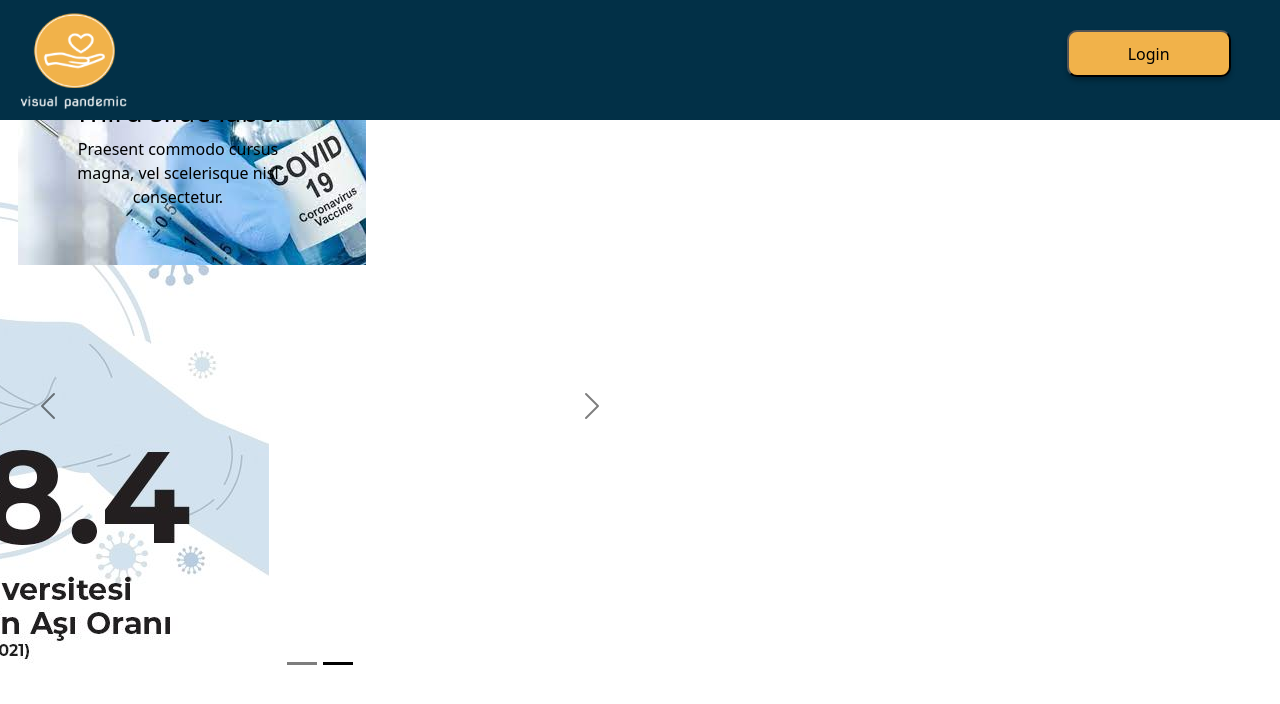
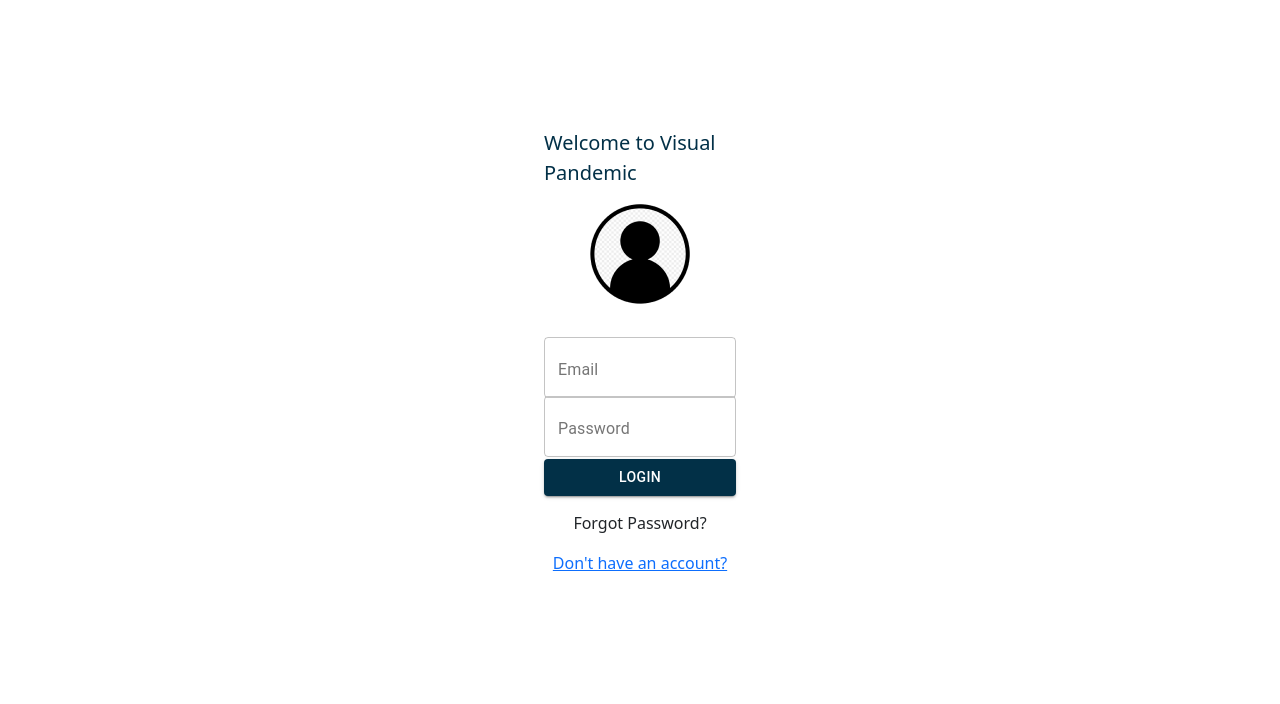
Before and after one commit to vIremAydin/Pandemic-Manager, a React (Create React App) app in the folder front-end/: page /login in a window 1280 px wide. Shown: the top 704 px of the page. Built offline with nearby package versions, Linux system fonts and the light colour scheme.

Commit message:
router added.

```diff
--- a/front-end/package.json
+++ b/front-end/package.json
@@ -16,7 +16,9 @@
     "react-bootstrap": "^2.0.2",
     "react-dom": "^17.0.2",
     "react-redux": "^7.2.6",
+    "react-router-dom": "^6.0.2",
     "react-scripts": "^4.0.3",
+    "react-slideshow-image": "^3.6.0",
     "redux": "^4.1.2",
     "redux-thunk": "^2.4.0",
     "thunk": "^0.0.1",
--- a/front-end/src/App.js
+++ b/front-end/src/App.js
@@ -2,17 +2,29 @@ import './App.css';
 import {makeStyles} from "@material-ui/core/styles";
 import MainPage from "./pages/Main-page";
 import Welcome from "./pages/Welcome";
-//import { useState } from 'react';
+import {Route, Routes} from "react-router-dom";
+import Login from "./pages/Login";
+import Register from "./pages/Register";
+
+
 
 const useStyles = makeStyles({
     container: {}
 });
 
 function App() {
-
     return (
         <div>
-            <Welcome/>
+        <Routes>
+            <Route path='/' element={<Welcome/>} />
+
+            <Route path='/welcome' element={<MainPage/>} />
+
+            <Route path='/login' element={<Login/>} />
+            <Route path='/register' element={<Register/>} />
+
+        </Routes>
+
         </div>
 
     );
--- a/front-end/src/components/Header.js
+++ b/front-end/src/components/Header.js
@@ -75,7 +75,7 @@ const Header = ({tab, changeTab, activeTab}) => {
                 <img className={classes.logo} src={logo} alt=""/>
             </div>
             <div className={classes.buttons}>
-         <MyButton onClick={()=>handleButtons("MyCourses")}  isActive={activeTab.activeTab=== "MyCourses"} name={"My Courses"}/>
+         <MyButton onClick={()=>handleButtons("Courses")}  isActive={activeTab.activeTab=== "Courses"} name={"Courses"}/>
          <MyButton onClick={()=>handleButtons("Attendance")}  isActive={activeTab.activeTab === "Attendance"} name={"Attendance"}/>
          <MyButton onClick={()=>handleButtons("Participants")} isActive={activeTab.activeTab === "Participants"} name={"Participants"}/>
          <MyButton onClick={()=>handleButtons("SeatPlan")} isActive={activeTab.activeTab === "SeatPlan"} name={"Seat Plan"}/>
--- a/front-end/src/index.js
+++ b/front-end/src/index.js
@@ -5,14 +5,19 @@ import App from './App';
 import reportWebVitals from './reportWebVitals';
 import {Provider} from "react-redux";
 import store from "./redux/store";
+import {BrowserRouter} from "react-router-dom";
 import 'bootstrap/dist/css/bootstrap.min.css';
+
 ReactDOM.render(
-    <Provider store={store}>
-<React.StrictMode>
-    <App />
-  </React.StrictMode>
-    </Provider>,
-  document.getElementById('root')
+    <BrowserRouter>
+        <Provider store={store}>
+            <React.StrictMode>
+                <App/>
+            </React.StrictMode>
+        </Provider>
+    </BrowserRouter>
+    ,
+    document.getElementById('root')
 );
 
 // If you want to start measuring performance in your app, pass a function
--- a/front-end/src/pages/Login.js
+++ b/front-end/src/pages/Login.js
@@ -1,7 +1,7 @@
 import { makeStyles } from "@material-ui/core/styles";
 import userLogo from "../images/userLogo.png";
-import {Button, TextField, Link} from "@material-ui/core";
-
+import {Button, TextField} from "@material-ui/core";
+import {Link} from "react-router-dom"
 
 const useStyles = makeStyles({
     loginContainer: {
@@ -47,8 +47,8 @@ const Login = ()=>{
             <TextField id="outlined-basic" label="Email" variant="outlined" className={classes.textfield}/>
             <TextField id="outlined-basic" label="Password" variant="outlined" className={classes.textfield}/>
             <Button variant="contained" className={classes.loginButton}>Login</Button>
-            <Link href="#">Forgot Password?</Link>
-            <p>Don't have an account? <Link href="#">Register</Link></p>
+            <p>Forgot Password?</p>
+            <Link to={"/register"}>Don't have an account?</Link>
         </div>
 
     );
--- a/front-end/src/pages/Main-page.js
+++ b/front-end/src/pages/Main-page.js
@@ -33,7 +33,7 @@ const MainPage = ({activeTab}) => {
                 </Grid>
                 <Grid item xs={8}>
                     {activeTab.activeTab === "Attendance" ? <AttendanceStudent/> :
-                    activeTab.activeTab === "MyCourses" ? <Courses/> :
+                    activeTab.activeTab === "Courses" ? <Courses/> :
                         <Edit_Profile/>}
                 </Grid>
 
--- a/front-end/src/pages/Register.js
+++ b/front-end/src/pages/Register.js
@@ -1,6 +1,7 @@
 import { makeStyles } from "@material-ui/core/styles";
 import userLogo from "../images/userLogo.png";
-import {Button, TextField, Link} from "@material-ui/core";
+import {Button, TextField} from "@material-ui/core";
+import {Link} from "react-router-dom";
 
 
 const useStyles = makeStyles({
@@ -47,7 +48,7 @@ const Register = ()=>{
             <TextField id="outlined-basic" label="Email" variant="outlined" className={classes.textfield}/>
             <TextField id="outlined-basic" label="Password" variant="outlined" className={classes.textfield}/>
             <Button variant="contained" className={classes.registerButton}>Create an account</Button>
-            <p>Already have an account? <Link href="#">Log in</Link></p>
+            <p>Already have an account? <Link to={"/login"}>Log in</Link></p>
         </div>
 
     );
--- a/front-end/src/pages/Welcome.js
+++ b/front-end/src/pages/Welcome.js
@@ -4,6 +4,11 @@ import {Grid} from "@material-ui/core";
 import {Carousel} from "react-bootstrap";
 import slide1 from "../images/ası-bilkent.jpg";
 import slide2 from "../images/asi.jpg";
+import 'react-slideshow-image/dist/styles.css'
+import {Slide} from 'react-slideshow-image';
+import React from 'react';
+import {Link} from "react-router-dom";
+
 
 const useStyles = makeStyles({
     contain: {
@@ -46,6 +51,24 @@ const useStyles = makeStyles({
 });
 const Welcome = () => {
     const classes = useStyles();
+    const slideImages = [
+        {
+            url: slide2,
+            caption: 'Slide 1'
+        },
+        {
+            url: 'images/slide_3.jpg',
+            caption: 'Slide 2'
+        },
+        {
+            url: 'images/slide_4.jpg',
+            caption: 'Slide 3'
+        },
+    ];
+
+    function handleClick() {
+        return undefined;
+    }
 
     return (
         <div>
@@ -60,36 +83,22 @@ const Welcome = () => {
 
                     </Grid>
                     <Grid item xs={2}>
-                        <button className={classes.btn}>Login</button>
+                        <Link to={"/login"}>
+                            <button className={classes.btn}>Login</button>
+                        </Link>
                     </Grid>
                 </Grid>
             </div>
-            <div>
-                <Carousel variant={"dark"} className={"w-50 h-50"}>
-                    <Carousel.Item className="w-50 h-50">
-                        <img
-                            className={"d-block"}
-                            src={slide1}
-                            alt="First slide"
-                        />
-                        <Carousel.Caption>
-                            <h3>First slide label</h3>
-                            <p>Nulla vitae elit libero, a pharetra augue mollis interdum.</p>
-                        </Carousel.Caption>
-                    </Carousel.Item>
-                    <Carousel.Item className="w-50 h-50">
-                        <img
-                            className={"d-block"}
-                            src={slide2}
-                            alt="Third slide"
-                        />
-
-                        <Carousel.Caption>
-                            <h3>Third slide label</h3>
-                            <p>Praesent commodo cursus magna, vel scelerisque nisl consectetur.</p>
-                        </Carousel.Caption>
-                    </Carousel.Item>
-                </Carousel>
+            <div className="slide-container">
+                <Slide>
+                    {slideImages.map((slideImage, index) => (
+                        <div className="each-slide" key={index}>
+                            <div style={{'backgroundImage': `url(${slideImage.url})`}}>
+                                <span>{slideImage.caption}</span>
+                            </div>
+                        </div>
+                    ))}
+                </Slide>
 
             </div>
         </div>
```
Also changed, not shown: 1 other file (tests, documents, lock files or other folders).
